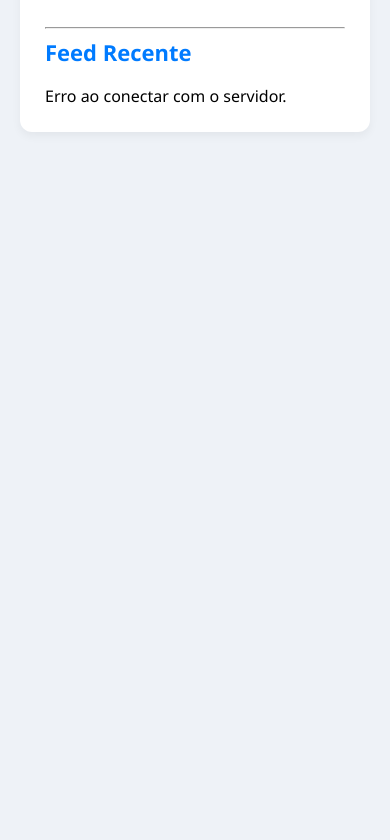
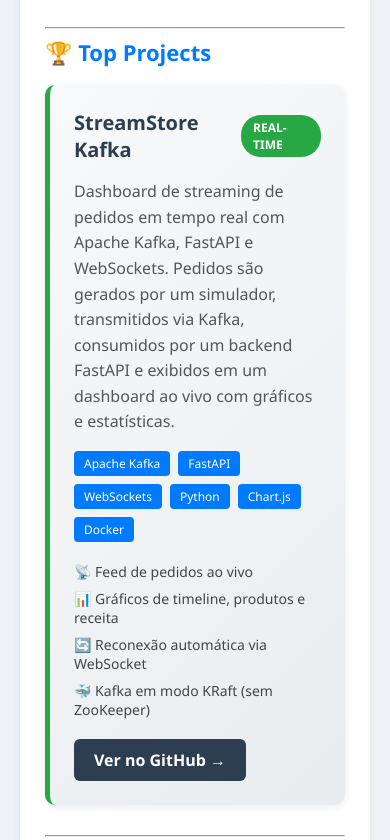
Before and after one commit to Robertobappe/myPersonalBlog, a website: page index.html in a window 390 px wide. Shown: the part 401-1241 px from the top of the page. Before the commit the page ends 844 px from the top, so only its background shows below. Drawn offline with Linux system fonts and the light colour scheme; no server answers.

Commit message:
feat: replace EasySurf Anywhere with StreamStore_Kafka in Top Projects section
- Add Top Projects section to blog with StreamStore_Kafka project card
- Include project description, tech stack tags, key features, and GitHub link
- Add responsive CSS styling for project cards with hover effects

Co-Authored-By: Devin AI <158243242+devin-ai-integration[bot]@users.noreply.github.com>

```diff
--- a/index.html
+++ b/index.html
@@ -17,6 +17,41 @@
         </form>
 
         <hr>
+        <h2>🏆 Top Projects</h2>
+        <div class="projects-container">
+            <div class="project-card">
+                <div class="project-header">
+                    <h3>StreamStore Kafka</h3>
+                    <span class="project-badge">Real-Time</span>
+                </div>
+                <p class="project-description">
+                    Dashboard de streaming de pedidos em tempo real com Apache Kafka, FastAPI e WebSockets.
+                    Pedidos são gerados por um simulador, transmitidos via Kafka, consumidos por um backend FastAPI
+                    e exibidos em um dashboard ao vivo com gráficos e estatísticas.
+                </p>
+                <div class="project-tech">
+                    <span class="tech-tag">Apache Kafka</span>
+                    <span class="tech-tag">FastAPI</span>
+                    <span class="tech-tag">WebSockets</span>
+                    <span class="tech-tag">Python</span>
+                    <span class="tech-tag">Chart.js</span>
+                    <span class="tech-tag">Docker</span>
+                </div>
+                <div class="project-features">
+                    <ul>
+                        <li>📡 Feed de pedidos ao vivo</li>
+                        <li>📊 Gráficos de timeline, produtos e receita</li>
+                        <li>🔄 Reconexão automática via WebSocket</li>
+                        <li>🐳 Kafka em modo KRaft (sem ZooKeeper)</li>
+                    </ul>
+                </div>
+                <a href="https://github.com/Robertobappe/StreamStore_Kafka-" target="_blank" class="project-link">
+                    Ver no GitHub →
+                </a>
+            </div>
+        </div>
+
+        <hr>
         <h2>Feed Recente</h2>
         <div id="posts-container">Carregando posts do servidor...</div>
     </div>
--- a/style.css
+++ b/style.css
@@ -75,3 +75,97 @@ small { color: #999; }
 }
 
 .btn-delete:hover { background: #cc0000; }
+
+/* Estilo dos Top Projects */
+.projects-container {
+    display: flex;
+    flex-direction: column;
+    gap: 20px;
+    margin-bottom: 30px;
+}
+
+.project-card {
+    background: linear-gradient(135deg, #f8f9fa 0%, #e9ecef 100%);
+    border-radius: 10px;
+    padding: 24px;
+    border-left: 5px solid #28a745;
+    box-shadow: 0 2px 8px rgba(0,0,0,0.08);
+    transition: transform 0.2s, box-shadow 0.2s;
+}
+
+.project-card:hover {
+    transform: translateY(-2px);
+    box-shadow: 0 4px 16px rgba(0,0,0,0.12);
+}
+
+.project-header {
+    display: flex;
+    justify-content: space-between;
+    align-items: center;
+    margin-bottom: 12px;
+}
+
+.project-header h3 {
+    margin: 0;
+    color: #2c3e50;
+    font-size: 20px;
+}
+
+.project-badge {
+    background: #28a745;
+    color: white;
+    padding: 4px 12px;
+    border-radius: 20px;
+    font-size: 12px;
+    font-weight: bold;
+    text-transform: uppercase;
+}
+
+.project-description {
+    color: #555;
+    line-height: 1.6;
+    margin-bottom: 16px;
+}
+
+.project-tech {
+    display: flex;
+    flex-wrap: wrap;
+    gap: 8px;
+    margin-bottom: 16px;
+}
+
+.tech-tag {
+    background: #007bff;
+    color: white;
+    padding: 4px 10px;
+    border-radius: 4px;
+    font-size: 12px;
+    font-weight: 500;
+}
+
+.project-features ul {
+    list-style: none;
+    padding: 0;
+    margin: 0 0 16px 0;
+}
+
+.project-features li {
+    padding: 4px 0;
+    color: #444;
+    font-size: 14px;
+}
+
+.project-link {
+    display: inline-block;
+    background: #2c3e50;
+    color: white;
+    padding: 10px 20px;
+    border-radius: 6px;
+    text-decoration: none;
+    font-weight: bold;
+    transition: background 0.3s;
+}
+
+.project-link:hover {
+    background: #1a252f;
+}
```
